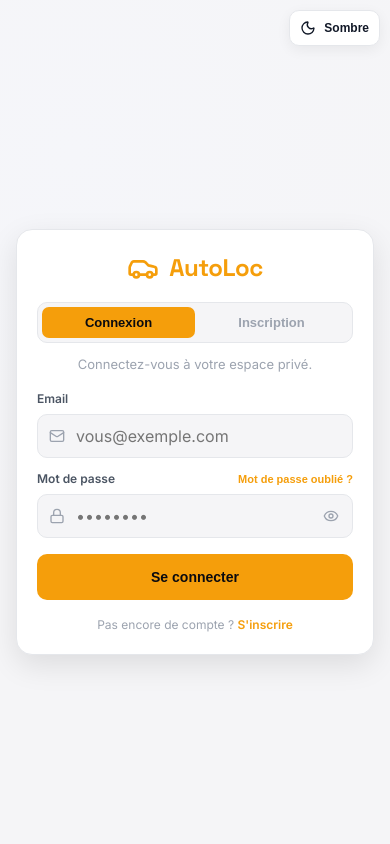
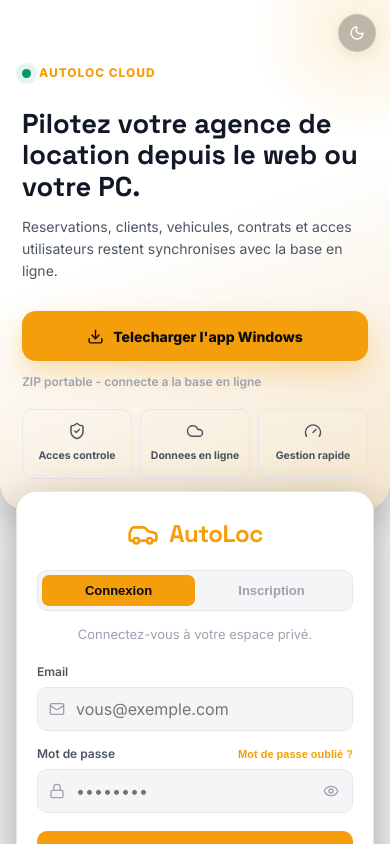
Before and after one commit to islam-ch001/autoloc, a React (Vite) app: page /login in a window 390 px wide. Built offline with nearby package versions, Linux system fonts and the light colour scheme; no server answers.

Commit message:
feat(login): vraie landing page mobile (hero + features + form en carte chevauchante)

```diff
--- a/src/index.css
+++ b/src/index.css
@@ -950,65 +950,142 @@
   }
 }
 
-/* Mobile : form en premier, hero condensé en dessous (ou caché) */
+/* ===== MOBILE LANDING PAGE (≤ 640px) ===== */
 @media (max-width: 640px) {
   .login-shell {
     min-height: 100vh;
     min-height: 100dvh;
-    padding: 12px !important;
-    padding-top: 60px !important;   /* place pour le bouton thème en haut */
-    align-items: start !important;
+    padding: 0 !important;
+    align-items: stretch !important;
+    place-items: stretch !important;
+    background: var(--bg) !important;
   }
+
   .login-stage {
+    display: flex !important;
+    flex-direction: column !important;
+    gap: 0 !important;
+    width: 100% !important;
+    max-width: 100% !important;
+    padding: 0 !important;
+  }
+
+  /* ---- HERO en haut : style landing page ---- */
+  .login-hero {
+    order: 1 !important;
+    border: none !important;
+    border-radius: 0 0 28px 28px !important;
+    min-height: auto !important;
+    padding: 64px 22px 32px !important;
+    background: linear-gradient(160deg,
+      var(--surface) 0%,
+      var(--bg-2) 45%,
+      rgba(245,158,11,0.18) 100%) !important;
+    box-shadow: 0 12px 32px rgba(0,0,0,0.25) !important;
+    text-align: left;
+    position: relative;
+    overflow: hidden;
+  }
+  /* Cercle décoratif en arrière-plan */
+  .login-hero::before {
+    content: '';
+    position: absolute;
+    top: -80px; right: -80px;
+    width: 220px; height: 220px;
+    background: radial-gradient(circle, var(--primary-soft) 0%, transparent 70%);
+    border-radius: 50%;
+    pointer-events: none;
+  }
+  .login-hero > * { position: relative; z-index: 1; }
+
+  .login-hero h1 {
+    font-size: clamp(26px, 7vw, 34px) !important;
+    line-height: 1.15 !important;
+    margin: 8px 0 0 !important;
+  }
+  .login-hero p {
+    font-size: 14px !important;
+    line-height: 1.55 !important;
+    margin-top: 14px !important;
+  }
+
+  /* Bouton téléchargement plus visible */
+  .login-hero a[href*="github"] {
+    width: 100%;
+    justify-content: center;
+    min-height: 50px !important;
+    font-size: 14px !important;
+    border-radius: 14px !important;
+    margin-top: 4px;
+  }
+
+  /* Grille features : 3 colonnes en mobile (chips compactes) */
+  .login-features {
+    grid-template-columns: repeat(3, 1fr) !important;
+    gap: 8px !important;
+    margin-top: 18px !important;
+  }
+  .login-features > div {
+    flex-direction: column !important;
+    text-align: center;
+    padding: 12px 6px !important;
+    min-height: 70px !important;
+    font-size: 10.5px !important;
+    line-height: 1.2;
+  }
+
+  /* Cacher la décoration voiture (déjà décorative dans le hero) */
+  .login-car-plate { display: none !important; }
+
+  /* ---- FORMULAIRE en dessous : style carte landing ---- */
+  .login-card {
+    order: 2 !important;
+    margin: -20px 16px 24px !important;    /* chevauche légèrement le hero */
+    padding: 24px 20px !important;
+    border-radius: 20px !important;
+    max-width: calc(100% - 32px) !important;
+    box-shadow: 0 16px 48px rgba(0,0,0,0.35) !important;
+    position: relative;
+    z-index: 2;
     gap: 14px !important;
-    width: 100% !important;
   }
-  /* Le formulaire passe en premier (UX : action principale en haut) */
-  .login-card {
-    order: -1 !important;
-    padding: 22px !important;
-    gap: 12px !important;
-    max-width: 100% !important;
+
+  /* Bouton thème : icône seule, position flottante */
+  .login-theme-btn {
+    top: 14px !important;
+    right: 14px !important;
+    padding: 0 !important;
+    width: 38px !important;
+    min-height: 38px !important;
+    border-radius: 50% !important;
+    background: rgba(0,0,0,0.25) !important;
+    backdrop-filter: blur(10px);
+    border-color: rgba(255,255,255,0.15) !important;
+    color: #fff !important;
+    z-index: 10;
   }
-  .login-hero {
-    padding: 20px !important;
-    min-height: auto !important;
-  }
-  .login-features {
-    grid-template-columns: 1fr 1fr !important;
-    gap: 8px !important;
-  }
-  .login-theme-btn {
-    top: 10px !important;
-    right: 10px !important;
-    padding: 0 10px !important;
-    min-height: 36px !important;
-    font-size: 12px !important;
-  }
+  .login-theme-btn span { display: none !important; }
 }
 
-/* Très petits téléphones : cacher complètement le hero, focus 100% sur le form */
-@media (max-width: 480px) {
-  .login-hero {
-    display: none !important;
+/* Très petits téléphones (≤ 380px) */
+@media (max-width: 380px) {
+  .login-hero { padding: 56px 18px 28px !important; }
+  .login-hero h1 { font-size: 22px !important; }
+  .login-hero p { font-size: 13px !important; }
+  .login-features {
+    grid-template-columns: repeat(3, 1fr) !important;
+    gap: 6px !important;
   }
-  .login-shell {
-    place-items: center !important;
-    padding: 16px !important;
-    padding-top: 56px !important;
+  .login-features > div {
+    padding: 10px 4px !important;
+    font-size: 9.5px !important;
+    min-height: 64px !important;
   }
-  .login-card {
-    padding: 20px !important;
-  }
+  .login-features > div svg { width: 16px !important; height: 16px !important; }
+  .login-card { padding: 20px 16px !important; }
 }
 
-/* Très très petits (≤ 360px : Galaxy Fold, iPhone SE 1G) */
-@media (max-width: 360px) {
-  .login-shell { padding: 10px !important; padding-top: 52px !important; }
-  .login-card { padding: 16px !important; gap: 10px !important; }
-}
-
-/* Mode paysage sur téléphone : layout horizontal compact */
+/* Mode paysage : on remet le layout côte à côte compact */
 @media (max-height: 500px) and (orientation: landscape) {
   .login-shell {
     padding: 10px !important;
@@ -1020,6 +1097,7 @@
     padding: 16px !important;
     gap: 10px !important;
     max-width: 480px !important;
+    margin: 0 auto !important;
   }
   .login-theme-btn {
     top: 8px !important;
```
